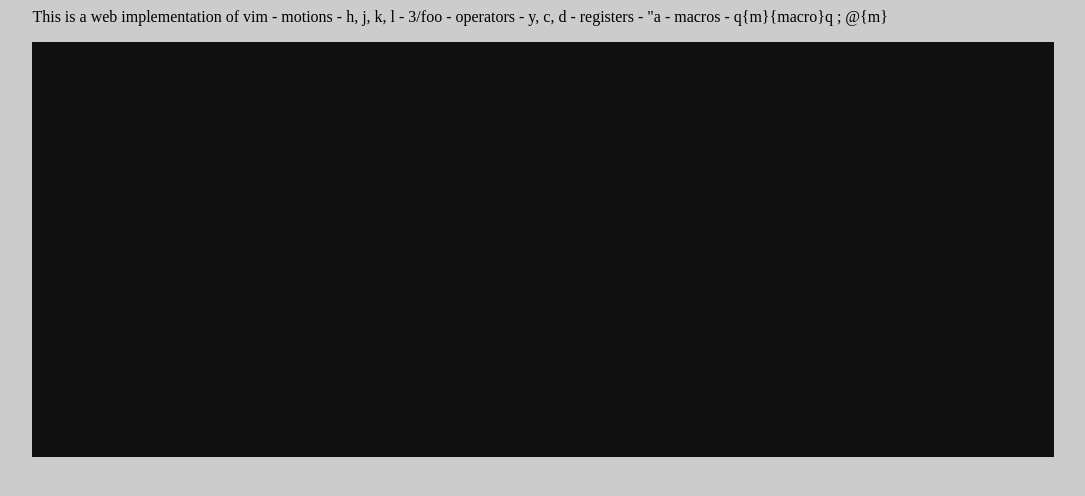
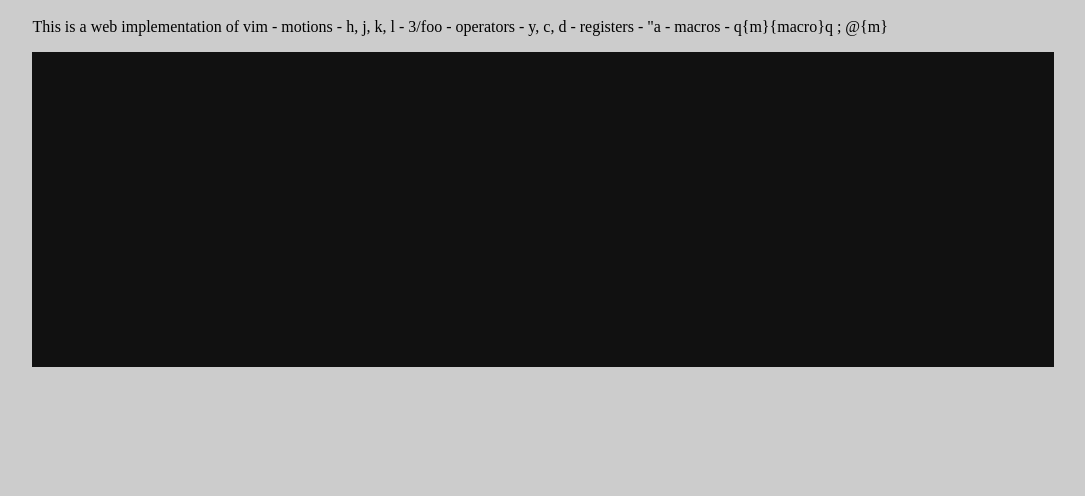
Before and after one commit to itsjoesullivan/js-vim-embed, a website: page demo/index.html in a window 1280 px wide. Shown: the whole page, without its empty margins (102-1187 px from the left). Drawn offline with Linux system fonts and the light colour scheme.

Commit message:
Tweak demo page

```diff
--- a/demo/index.html
+++ b/demo/index.html
@@ -10,7 +10,8 @@
 			position:relative;
 			margin:auto;
 			width: 80%;
-			height: 400px;
+			height: 300px;
+			padding:10px;
 		}
 	</style>
 </head>
```
